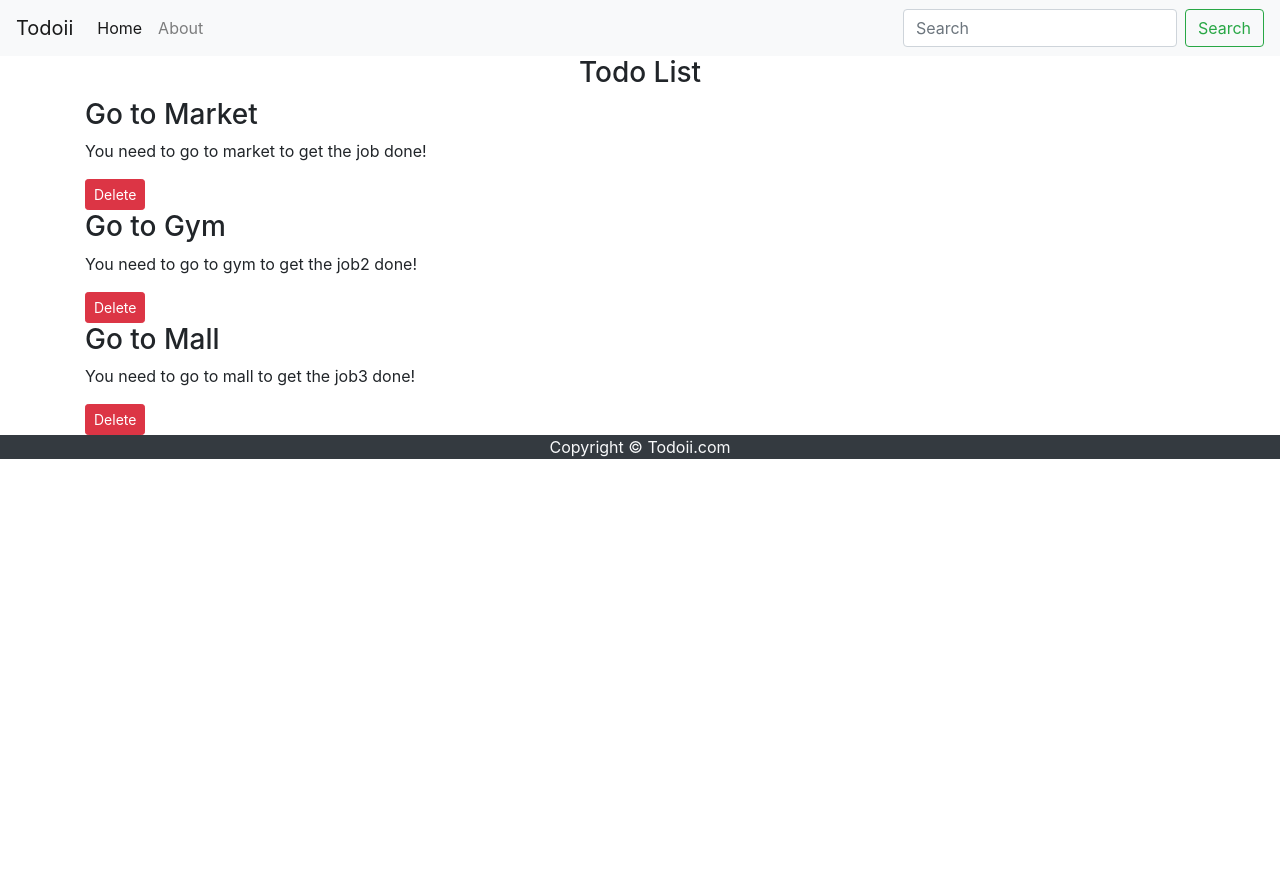
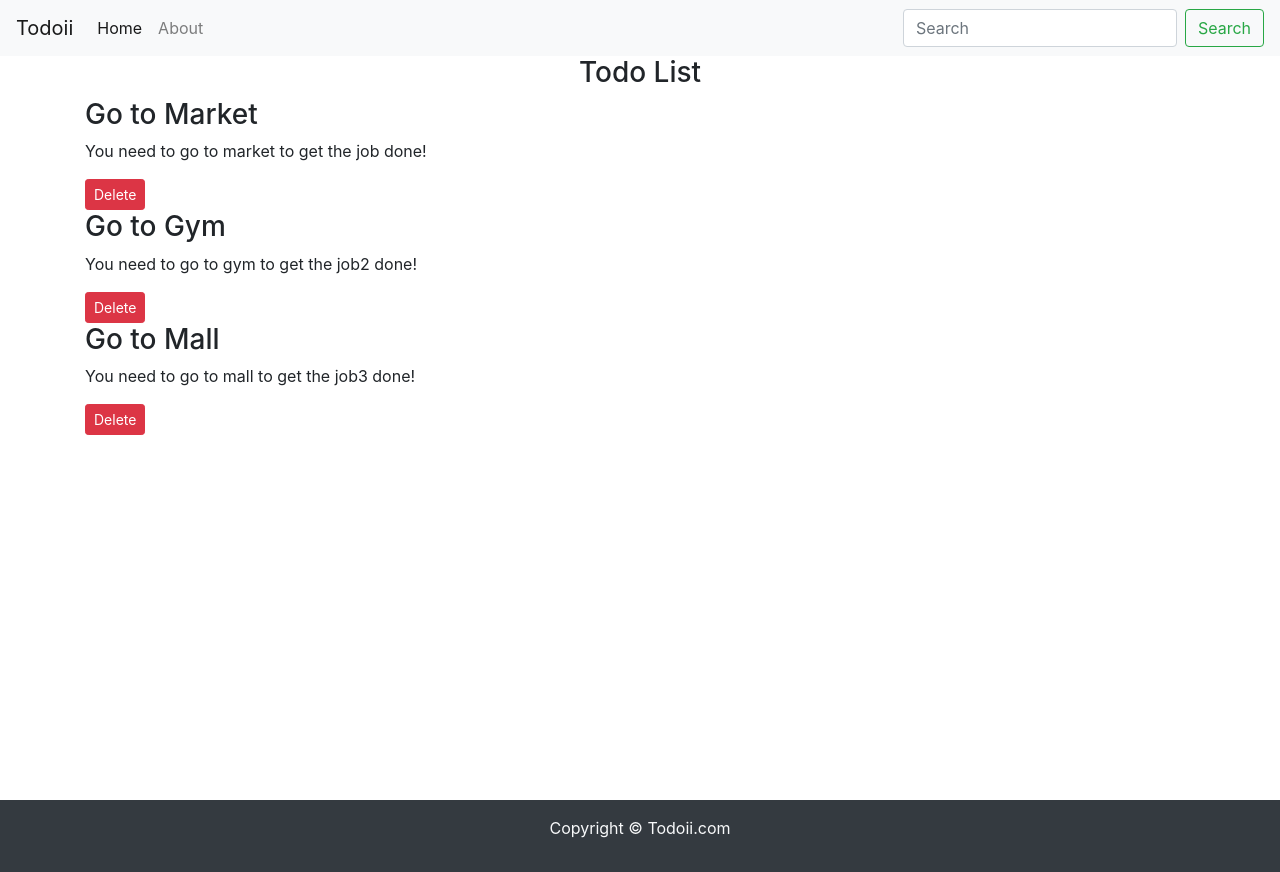
Before and after one commit to kratika19/TODOII, a React (Create React App) app: page / in a window 1280 px wide. Before the commit the page ends 800 px from the top, so only its background shows below. Built offline with nearby package versions, Linux system fonts and the light colour scheme.

Commit message:
minimal footer added with styles

```diff
--- a/src/Components/Footer.js
+++ b/src/Components/Footer.js
@@ -1,11 +1,17 @@
 import React from 'react'
 
 export default function Footer() {
+    let footerStyle = {
+        position: "absolute",
+        top: "100vh",
+        width: "100%"
+    }
+
     return (
-        <div className="bg-dark text-light">
+        <footer className="bg-dark text-light py-3" style={footerStyle}>
             <p className="text-center">
                 Copyright &copy; Todoii.com
             </p>
-        </div>
+        </footer>
     )
 }
```
